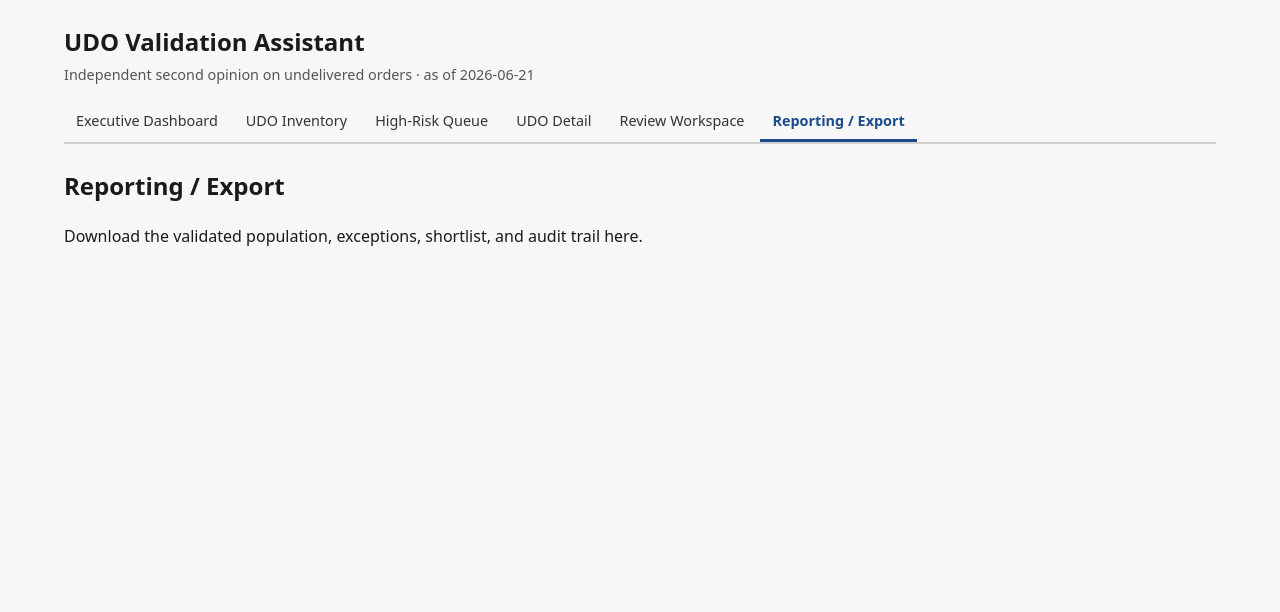
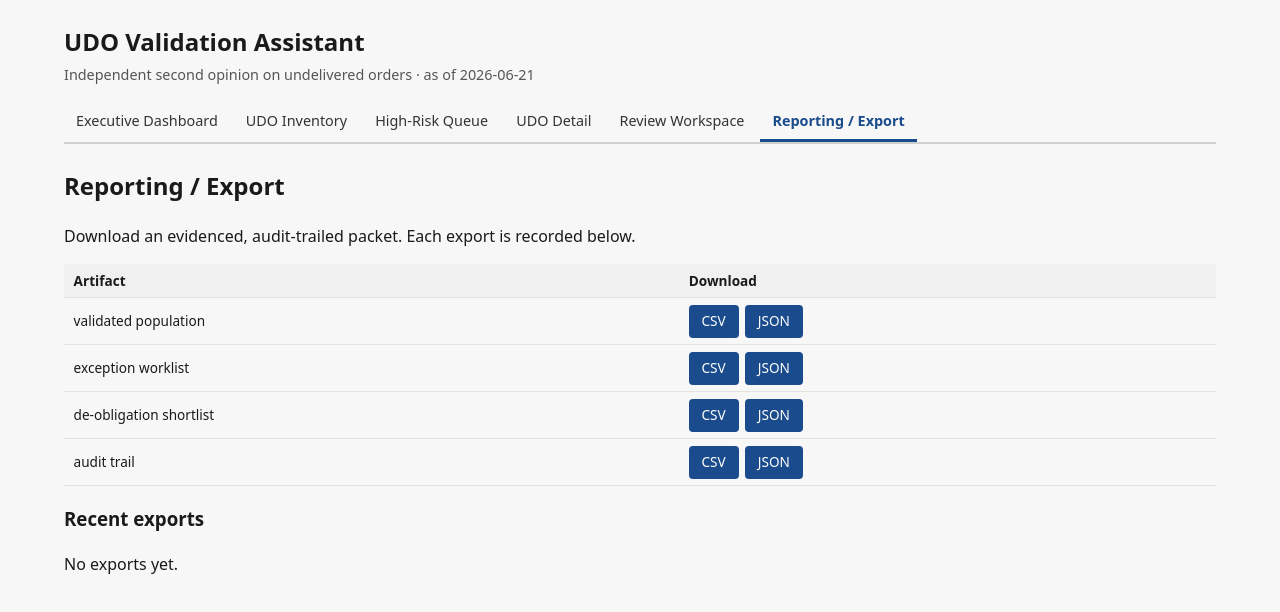
Before and after one commit to seanyofthedead/udo-validation-assistant, a React (Vite) app: page / in a window 1280 px wide. Both pictures are taken after a click on the button "Reporting / Export". Shown: the top 612 px of the page. Built offline with nearby package versions, Linux system fonts and the light colour scheme.

Commit message:
3.7: build reporting screen wired to CSV/JSON export

```diff
--- a/src/index.css
+++ b/src/index.css
@@ -234,6 +234,10 @@ body {
   cursor: not-allowed;
 }
 
+.export-button {
+  margin-right: 0.4rem;
+}
+
 .override-form {
   margin-top: 1rem;
   border: 1px solid #ddd;
--- a/src/screens/Reporting.tsx
+++ b/src/screens/Reporting.tsx
@@ -1,10 +1,77 @@
-// Reporting / Export — SPEC §7.6. Implemented in IMPLEMENTATION_PLAN 3.7.
+// Reporting / Export — SPEC §7.6. CSV + JSON download buttons for each of the
+// four artifacts, wired to the Wave 2.4 serializers. Every export is recorded on
+// the audit trail (shown here as "Recent exports").
+
+import { useAppState, useAppDispatch } from '../state';
+import { ARTIFACT_LABELS, exportArtifact, type ArtifactKind, type ExportFormat } from '../export';
+
+const EXPORTER = 'analyst@dhs.gov';
+const ARTIFACTS: ArtifactKind[] = [
+  'validated-population',
+  'exceptions',
+  'deobligation-shortlist',
+  'audit-trail',
+];
+const FORMATS: ExportFormat[] = ['CSV', 'JSON'];
+
+function nowIso(): string {
+  return new Date().toISOString();
+}
 
 export function Reporting() {
+  const state = useAppState();
+  const dispatch = useAppDispatch();
+  const exportEvents = state.auditLog.filter((e) => e.action === 'EXPORT');
+
   return (
     <section aria-labelledby="reporting-title">
       <h2 id="reporting-title">Reporting / Export</h2>
-      <p>Download the validated population, exceptions, shortlist, and audit trail here.</p>
+      <p>Download an evidenced, audit-trailed packet. Each export is recorded below.</p>
+
+      <table className="data-table">
+        <thead>
+          <tr>
+            <th>Artifact</th>
+            <th>Download</th>
+          </tr>
+        </thead>
+        <tbody>
+          {ARTIFACTS.map((kind) => (
+            <tr key={kind}>
+              <td>{ARTIFACT_LABELS[kind]}</td>
+              <td>
+                {FORMATS.map((format) => (
+                  <button
+                    key={format}
+                    type="button"
+                    className="primary-button export-button"
+                    aria-label={`Export ${ARTIFACT_LABELS[kind]} as ${format}`}
+                    onClick={() =>
+                      exportArtifact(kind, format, state, dispatch, {
+                        user: EXPORTER,
+                        timestamp: nowIso(),
+                      })
+                    }
+                  >
+                    {format}
+                  </button>
+                ))}
+              </td>
+            </tr>
+          ))}
+        </tbody>
+      </table>
+
+      <h3>Recent exports</h3>
+      {exportEvents.length === 0 ? (
+        <p>No exports yet.</p>
+      ) : (
+        <ul className="history" aria-label="Recent exports">
+          {exportEvents.map((e, i) => (
+            <li key={i}>{e.detail}</li>
+          ))}
+        </ul>
+      )}
     </section>
   );
 }
```
Also changed, not shown: 2 other files (tests, documents, lock files or other folders).
